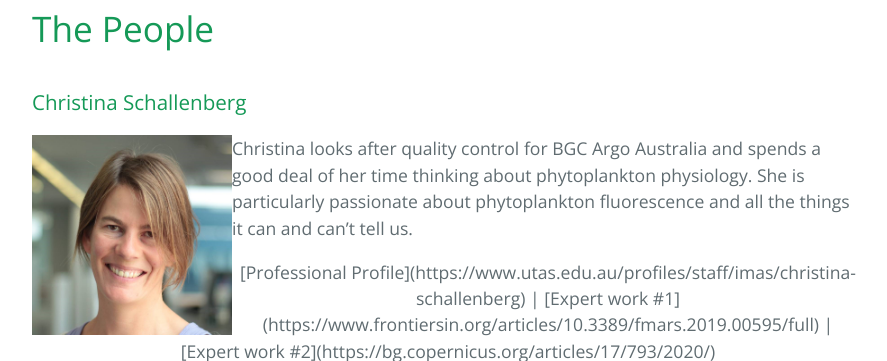
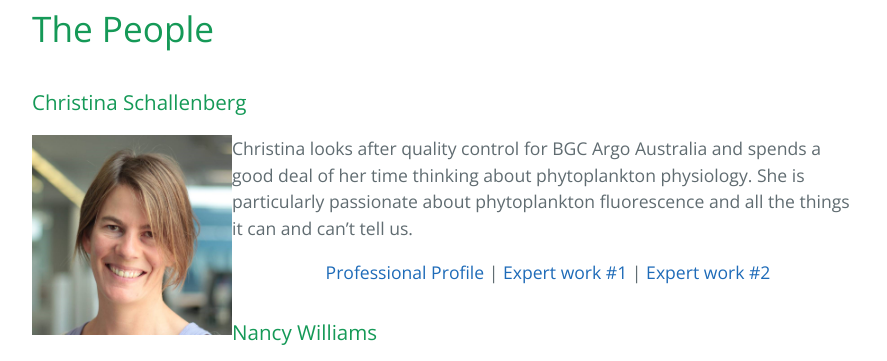
Before and after one commit to KimBaldry/FriendlyExperts, a Jekyll site: the page built from FriendlyExperts/index.md, in a window 1280 px wide and 900 px high, scrolled down 704 px, cut to the strip 0-361 px from the top of the window. Shown: the whole strip, without its empty margins (192-1079 px from the left). Built offline with Jekyll 4.4.1, drawn with Linux system fonts in a browser that asks for light colours; part of the change alters nothing that is shown.

Commit message:
Update index.md

```diff
--- a/FriendlyExperts/index.md
+++ b/FriendlyExperts/index.md
@@ -16,7 +16,7 @@ The biogeochemical Argo community is very approachable. If you have any question
 Christina looks after quality control for BGC Argo Australia and spends a good deal of her time thinking about phytoplankton physiology. She is particularly passionate about phytoplankton fluorescence and all the things it can and can’t tell us.
 
 <p style="text-align: center;">
-[Professional Profile](https://www.utas.edu.au/profiles/staff/imas/christina-schallenberg) | [Expert work #1](https://www.frontiersin.org/articles/10.3389/fmars.2019.00595/full) | [Expert work #2](https://bg.copernicus.org/articles/17/793/2020/)
+<a href = "https://www.utas.edu.au/profiles/staff/imas/christina-schallenberg">Professional Profile</a> | <a href ="https://www.frontiersin.org/articles/10.3389/fmars.2019.00595/full">Expert work #1 </a> | <a href ="https://bg.copernicus.org/articles/17/793/2020/">Expert work #2</a>
 </p>
 
 ### Nancy Williams
```
